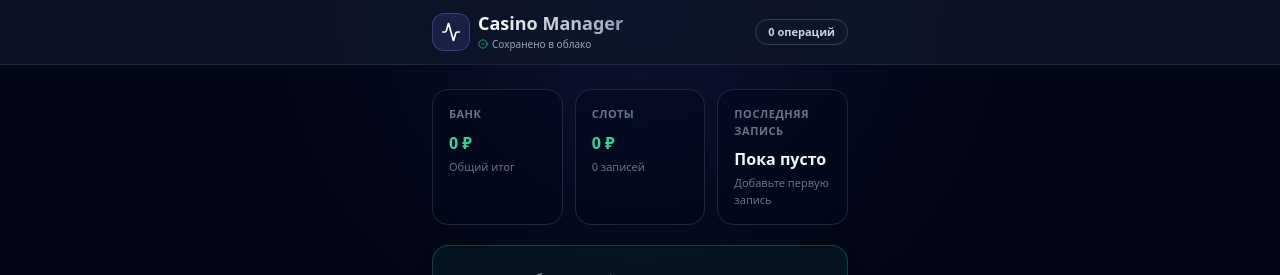
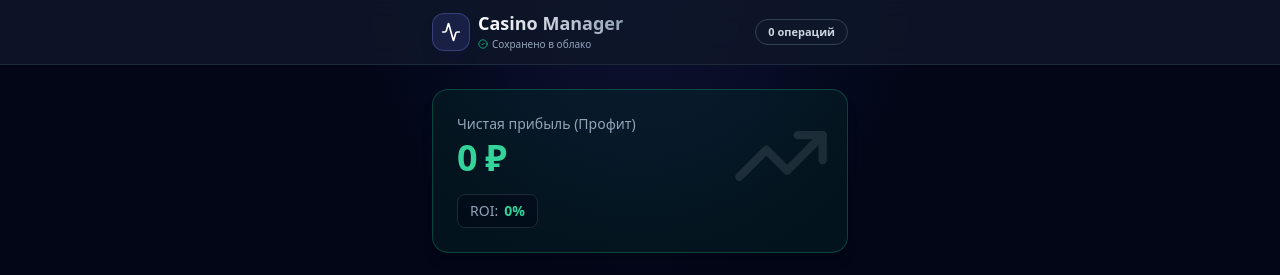
Before and after one commit to ChikiBriki-hub-g/casino-tracker, a Next.js app: page / in a window 1280 px wide. Shown: the top 275 px of the page. Built offline with nearby package versions, Linux system fonts and the light colour scheme; no server answers; the database is empty.

Commit message:
Улучшено все

```diff
--- a/src/App.jsx
+++ b/src/App.jsx
@@ -83,35 +83,6 @@ export default function App() {
     netResult: finance.stats.netProfit,
     currency,
   };
-  const latestSession = recentSessions[0] || null;
-  const appHighlights = [
-    {
-      id: "bank",
-      label: "Банк",
-      value: `${finance.stats.netProfit > 0 ? "+" : ""}${finance.formatMoney(finance.stats.netProfit)}`,
-      tone: finance.stats.netProfit >= 0 ? "text-emerald-400" : "text-rose-400",
-      hint: "Общий итог",
-    },
-    {
-      id: "slots",
-      label: "Слоты",
-      value: `${finance.stats.totalSlotResult > 0 ? "+" : ""}${finance.formatMoney(finance.stats.totalSlotResult)}`,
-      tone:
-        finance.stats.totalSlotResult >= 0
-          ? "text-emerald-400"
-          : "text-rose-400",
-      hint: `${totalSlotRecords} записей`,
-    },
-    {
-      id: "latest",
-      label: "Последняя запись",
-      value: latestSession ? latestSession.name : "Пока пусто",
-      tone: "text-slate-100",
-      hint: latestSession
-        ? `${latestSession.provider || "Без провайдера"} · ${slots.formatDate(latestSession.date)}`
-        : "Добавьте первую запись",
-    },
-  ];
   const handleExportData = () => {
     const payload = {
       exportedAt: new Date().toISOString(),
@@ -477,21 +448,6 @@ export default function App() {
       </header>
 
       <main className="max-w-md mx-auto px-4 py-6">
-        {activeTab !== "settings" && (
-          <section className="mb-5 grid grid-cols-1 gap-3 sm:grid-cols-3">
-            {appHighlights.map((item) => (
-              <div key={item.id} className="surface-card-muted p-4">
-                <p className="text-[11px] font-bold uppercase tracking-wider text-slate-500">
-                  {item.label}
-                </p>
-                <p className={`mt-2 text-base font-semibold ${item.tone}`}>
-                  {item.value}
-                </p>
-                <p className="mt-1 text-[11px] text-slate-500">{item.hint}</p>
-              </div>
-            ))}
-          </section>
-        )}
         {activeTab === "finance" && (
           <FinanceSection finance={finance} currency={currency} />
         )}
```
